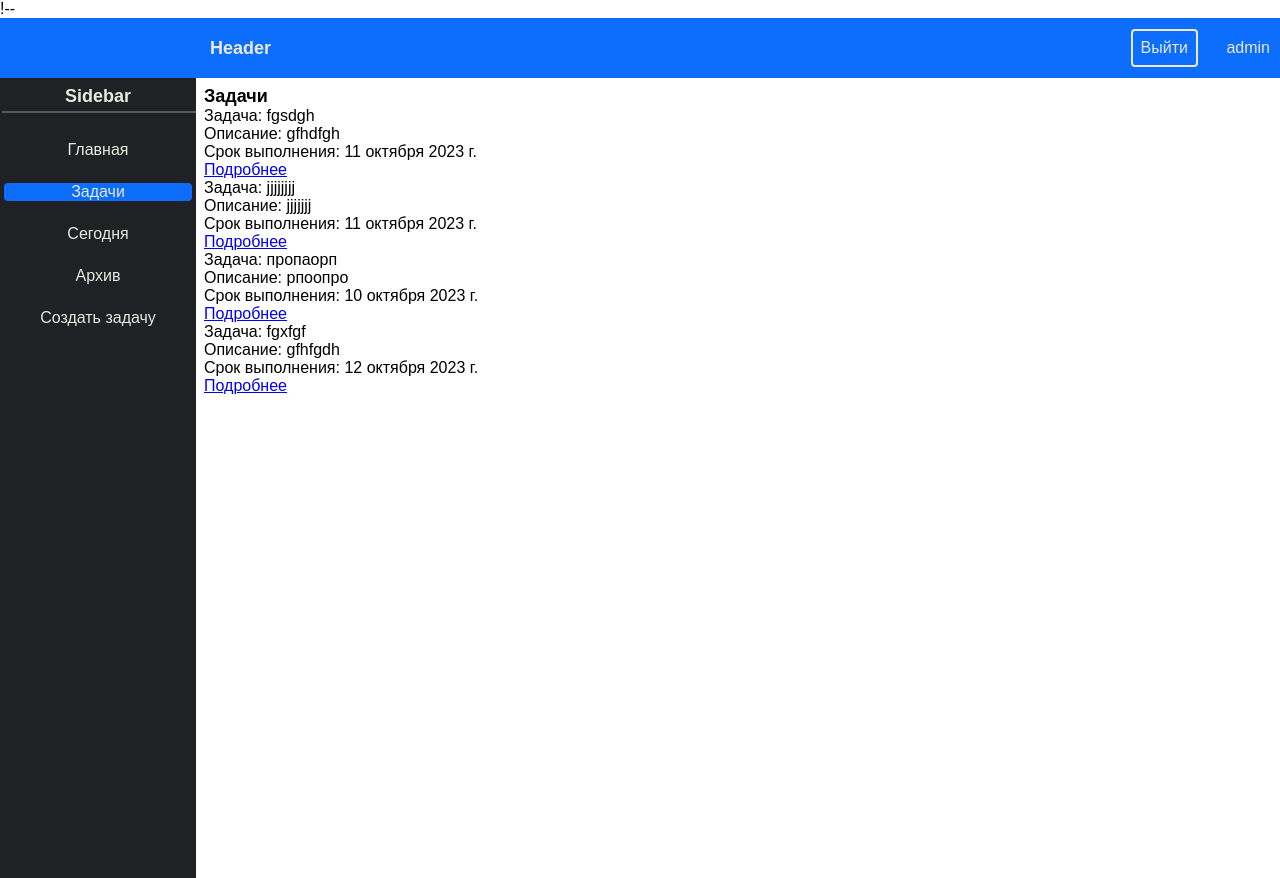
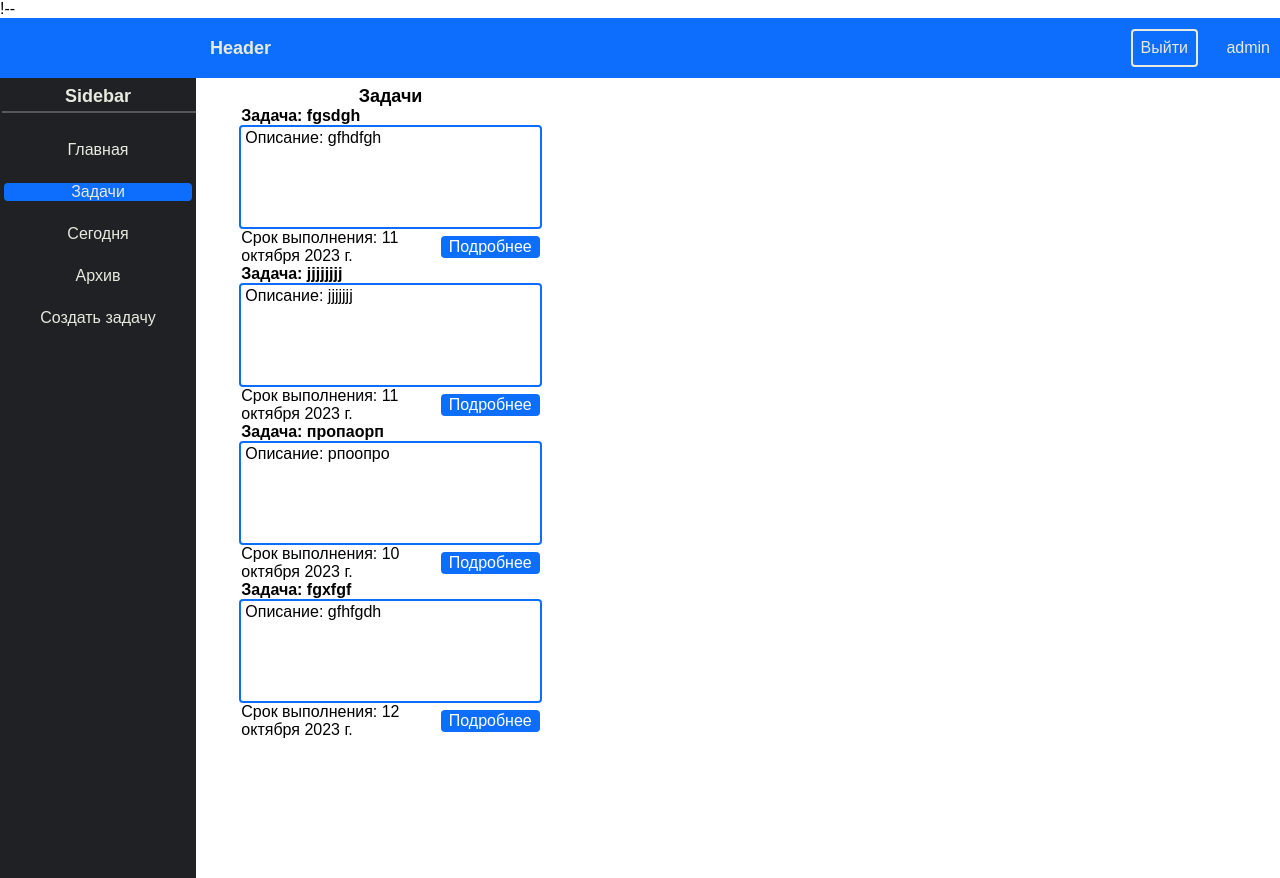
Before and after one commit to IvanSitnikov1/planner, a Django app: page /tasks-list/ in a window 1280 px wide. Run offline with Django 4.2, Linux system fonts and the light colour scheme; a user stored in the database is signed in; data comes from the database, SQL or seed files in the repository.

Commit message:
add css to tasks_list

```diff
--- a/main/static/main/css/main.css
+++ b/main/static/main/css/main.css
@@ -1,6 +1,7 @@
+/* main width (mobile first) */
 *{
     margin: 0;
-    pad: 0;
+    padding: 0;
     font-family: sans-serif;
     font-size: small;
 }
@@ -96,6 +97,55 @@ h1{
     margin: 4px;
 }
 
+/* Tasks list appearance */
+
+.main-title{
+    text-align: center;
+}
+.task-container-div{
+    display: flex;
+    flex-direction: column;
+
+}
+.task-title{
+    font-weight: bold;
+    align-self: center;
+    width: 80%;
+}
+.task-content-div{
+    border: 2px solid #0D6EFD;
+    border-radius: 4px;
+    width: 80%;
+    align-self: center;
+    height: 100px;
+
+}
+.task-content{
+    margin: 0;
+    padding: 2px 4px;
+}
+.task-deadline-info-div{
+    align-self: center;
+    width: 80%;
+    display: flex;
+    flex-direction: row;
+    justify-content: space-between;
+    align-items: center;
+}
+.task-info-link{
+text-decoration: none;
+color: white;
+background-color:#0D6EFD;
+border-radius: 4px;
+padding: 2px 8px;
+transition: background-color 0.3s;
+}
+.task-info-link:hover{
+    color: black
+}
+
+/* iPad+ width */
+
 @media (min-width: 768px ) {
     .header-bar{
         height: 60px;
--- a/main/templates/main/tasks_list.html
+++ b/main/templates/main/tasks_list.html
@@ -1,11 +1,62 @@
 {% extends 'main/base.html' %}
+<!-- <style>
+    .main-title{
+        text-align: center;
+    }
+    .task-container-div{
+        display: flex;
+        flex-direction: column;
 
+    }
+    .task-title{
+        font-weight: bold;
+        align-self: center;
+        width: 80%;
+    }
+    .task-content-div{
+        border: 2px solid #0D6EFD;
+        border-radius: 4px;
+        width: 80%;
+        align-self: center;
+        height: 100px;
+
+    }
+    .task-content{
+        margin: 0;
+        padding: 2px 4px;
+    }
+    .task-deadline-info-div{
+        align-self: center;
+        width: 80%;
+        display: flex;
+        flex-direction: row;
+        justify-content: space-between;
+        align-items: center;
+    }
+    .task-info-link{
+    text-decoration: none;
+    color: white;
+    background-color:#0D6EFD;
+    border-radius: 4px;
+    padding: 4px 8px;
+    transition: color 0.3s;
+    }
+    .task-info-link:hover{
+        color: black
+    }
+</style> -->
 {% block content %}
-<h1>{{ title }}</h1>
+<h1 class="main-title">{{ title }}</h1>
 {% for task in tasks %}
-    <p>Задача: {{ task.title }}</p>
-    <p>Описание: {{ task.content }}</p>
-    <p>Срок выполнения: {{ task.deadline }}</p>
-    <a href="{{ task.get_absolute_url }}">Подробнее</a>
+<div class="task-container-div">
+    <p class="task-title">Задача: {{ task.title }}</p>
+    <div class="task-content-div">
+        <p class="task-content">Описание: {{ task.content }}</p>
+    </div>
+    <div class="task-deadline-info-div">
+        <p class="task-deadline">Срок выполнения: {{ task.deadline }}</p>
+        <a class="task-info-link" href="{{ task.get_absolute_url }}">Подробнее</a>
+    </div>
+</div>
 {% endfor %}
 {% endblock %}
```
